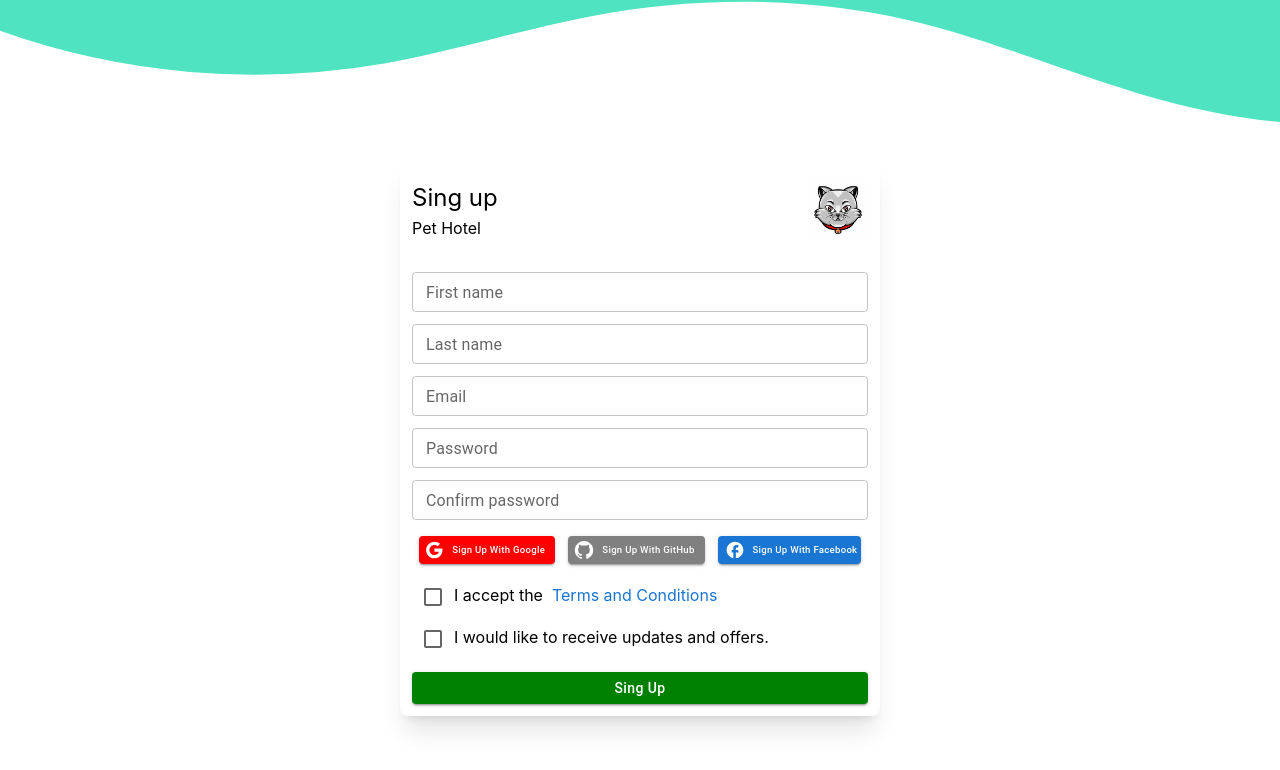
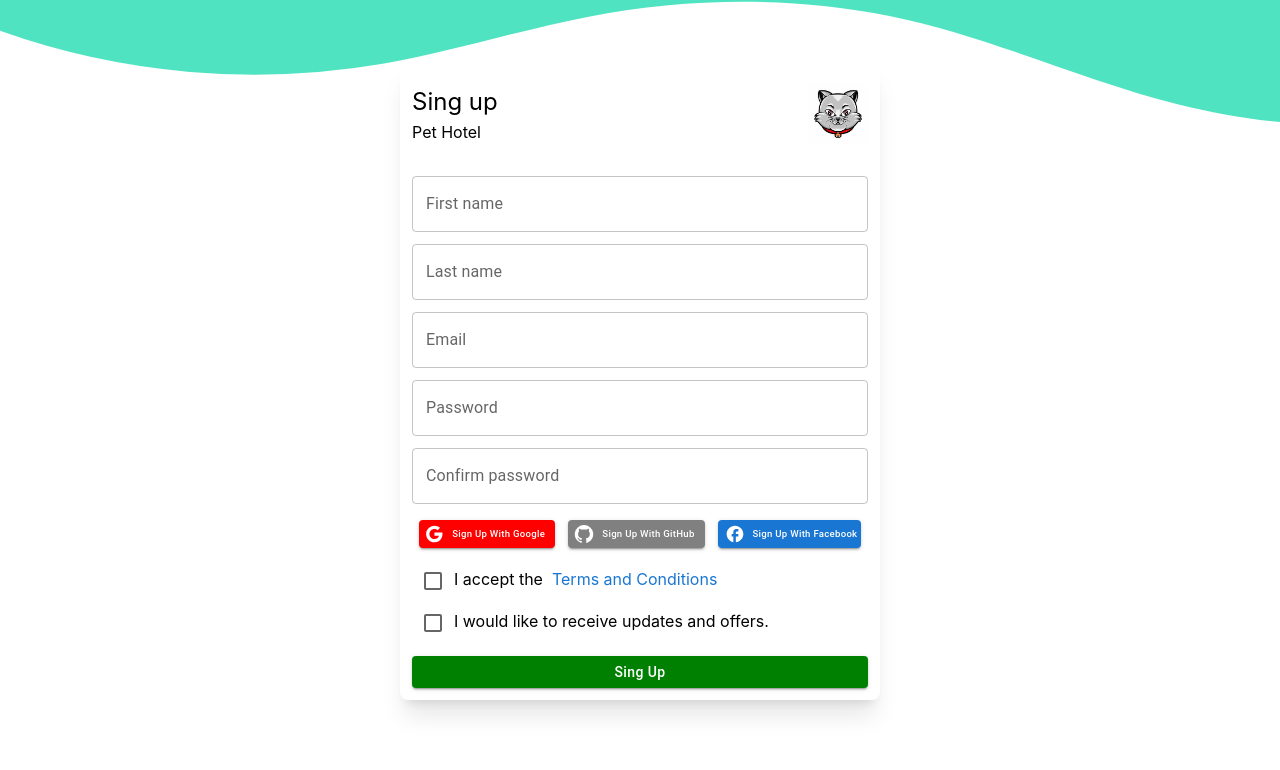
Before and after one commit to danvmanici/petHotel-Frontend, a React (Create React App) app in the folder pet-hotel/: page / in a window 1280 px wide. Shown: the top 770 px of the page. Built offline with nearby package versions, Linux system fonts and the light colour scheme; the HTML template or start-up script is replaced by a standard one.

Commit message:
header-content

```diff
--- a/pet-hotel/src/components/FormFields/MyTextField.tsx
+++ b/pet-hotel/src/components/FormFields/MyTextField.tsx
@@ -16,7 +16,7 @@ const MyTextField: React.FC<MyTextFieldProps> = ({ ...props }) => {
   const [field, meta] = useField<{}>(props);
   const errorText = meta.error && meta.touched ? meta.error : '';
   const variant = !!props.variant ? props.variant : 'outlined';
-  const size = !!props.size ? props.size : 'small';
+  const size = !!props.size ? props.size : 'medium';
   // console.log(meta);
   return (
     <TextField
--- a/pet-hotel/src/components/SingUpForm.css
+++ b/pet-hotel/src/components/SingUpForm.css
@@ -4,7 +4,7 @@
     flex-direction: column;
     align-items: flex-start;
     justify-content: space-around;
-    margin: 10rem auto;
+    margin: 4rem auto;
     padding: 0.75rem;
 }
 
@@ -19,11 +19,20 @@
 
 }
 
-.singUpForm__header__text {
+.singUpForm__header__textSingUp {
     font-size: 1.5rem;
 }
 
-.singUpForm__socialButtons {
+.singUpForm__content {
+    width: 28.5rem;
+    display: flex;
+    flex-direction: column;
+    justify-content: space-around;
+    align-items: flex-start;
+
+}
+
+.singUpForm__content__socialButtons {
     width: 28.5rem;
     margin-top: 0.75rem;
     margin-bottom: 0.75rem;
@@ -36,12 +45,11 @@
 
 
 
-.singUpForm__termsAndConditions-updatesAndOffers {
+.singUpForm__content__termsAndConditions-updatesAndOffers {
     display: flex;
     flex-direction: row;
     justify-content: start;
     align-items: center;
-
 }
 
 
@@ -83,7 +91,11 @@
         width: 13.5rem;
     }
 
-    .singUpForm__socialButtons {
+    .singUpForm__content {
+        width: 13.5rem;
+    }
+
+    .singUpForm__content__socialButtons {
         flex-direction: column;
         height: 7.5rem;
         width: 13.5rem;
--- a/pet-hotel/src/components/SingUpForm.tsx
+++ b/pet-hotel/src/components/SingUpForm.tsx
@@ -74,11 +74,12 @@ const SingUp: React.FC = () => {
           <Form className="singUpForm shadow-xl border-none rounded-lg">
             <section className="singUpForm__header">
               <span>
-                <p className="singUpForm__header__text">Sing up</p>
+                <p className="singUpForm__header__textSingUp">Sing up</p>
                 <p>Pet Hotel</p>
               </span>
               <img src={logo} alt="logo" width="60px" />
             </section>
+            <section className="singUpForm__content">
               <MyTextField
                 name="firstName"
                 label="First name"
@@ -111,7 +112,7 @@ const SingUp: React.FC = () => {
                 margin="dense"
                 type="password"
               />
-            <section className="singUpForm__socialButtons">
+              <section className="singUpForm__content__socialButtons">
                 <Button
                   variant="contained"
                   startIcon={<GoogleIcon />}
@@ -153,7 +154,7 @@ const SingUp: React.FC = () => {
                   Sign up with Facebook
                 </Button>
               </section>
-            <section className="singUpForm__termsAndConditions-updatesAndOffers-updatesAndOffers">
+              <section className="singUpForm__content__termsAndConditions-updatesAndOffers-updatesAndOffers">
                 <MyCheckboxButton name="termsAndConditions" color="success" />I
                 accept the &nbsp;
                 <Link
@@ -168,7 +169,7 @@ const SingUp: React.FC = () => {
                   </p>
                 )}
               </section>
-            <section className="singUpForm__termsAndConditions-updatesAndOffers-updatesAndOffers">
+              <section className="singUpForm__content__termsAndConditions-updatesAndOffers-updatesAndOffers">
                 <MyCheckboxButton name="updatesAndOffers" color="success" />I
                 would like to receive updates and offers.
               </section>
@@ -187,6 +188,7 @@ const SingUp: React.FC = () => {
               >
                 Sing up
               </Button>
+            </section>
           </Form>
         )}
       </Formik>
```
Lines whose indentation alone changed are shown as unchanged.
